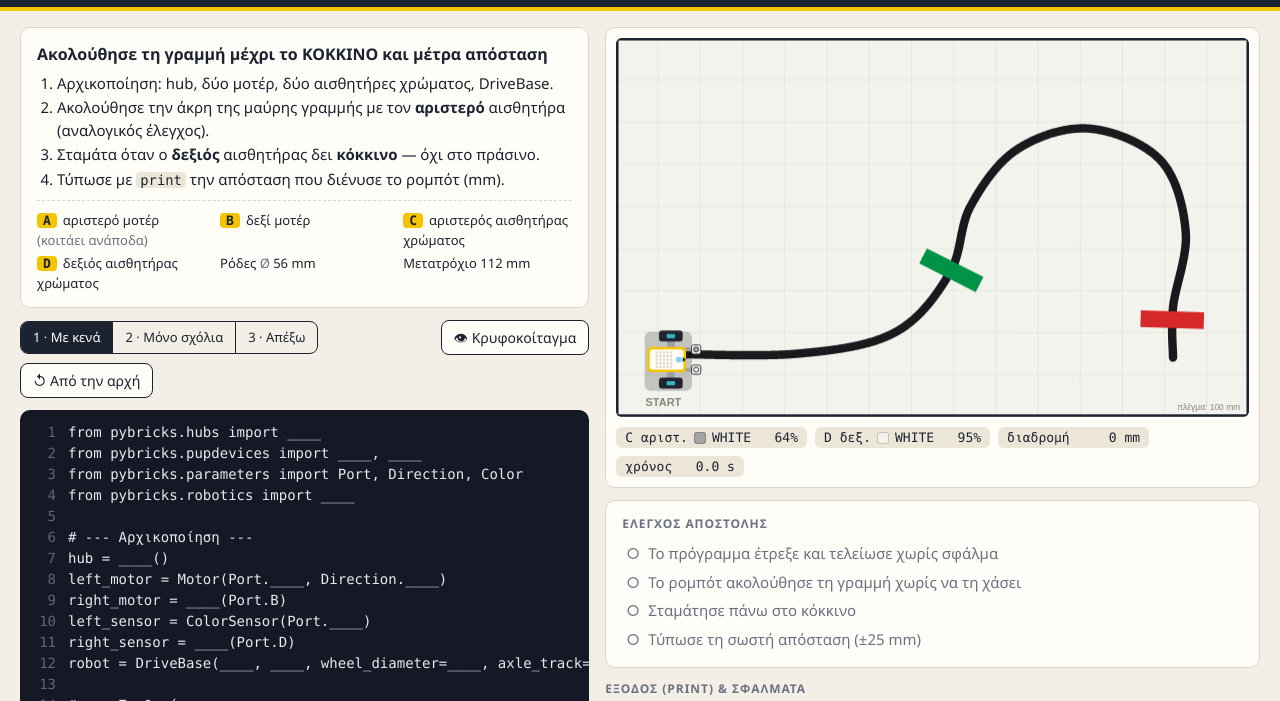
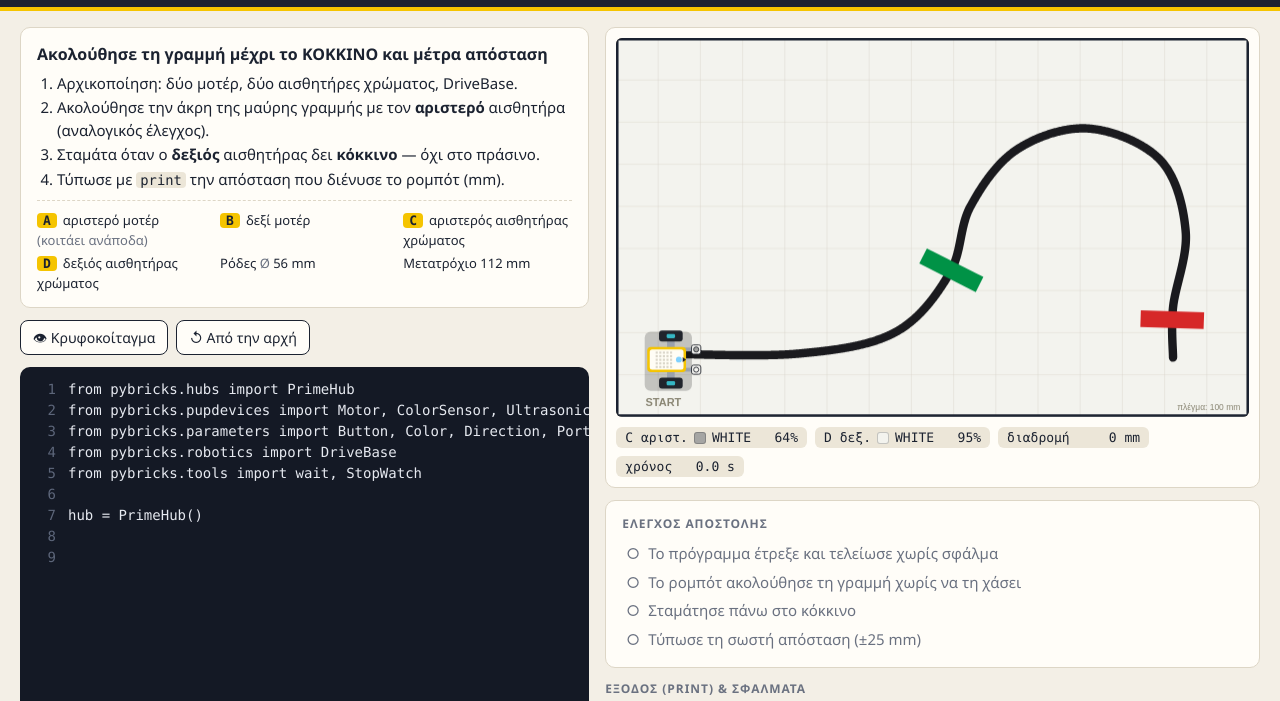
Before and after one commit to ROBOTONIO-Lab/pybricks-drill, a plain HTML site: page index.html in a window 1280 px wide. Shown: the part 39-740 px from the top of the page. Drawn offline with Linux system fonts and the light colour scheme.

Commit message:
Add files via upload

```diff
--- a/index.html
+++ b/index.html
@@ -96,12 +96,7 @@
       </div>
     </section>
     <div class="bar">
-      <div class="seg" role="group" aria-label="Επίπεδο">
-        <button data-level="gaps">1 · Με κενά</button>
-        <button data-level="outline">2 · Μόνο σχόλια</button>
-        <button data-level="blank">3 · Απέξω</button>
-      </div>
-      <span class="spacer"></span>
+      <button class="btn" id="btn-solution" hidden>⇩ Φόρτωσε λύση</button>
       <button class="btn" id="btn-peek" title="Δείχνει τη λύση για 8 δευτερόλεπτα">👁 Κρυφοκοίταγμα</button>
       <button class="btn" id="btn-clear" title="Σβήνει τον κώδικα και ξαναρχίζει το χρονόμετρο">↺ Από την αρχή</button>
     </div>
--- a/js/app.js
+++ b/js/app.js
@@ -7,14 +7,14 @@
   const PEEK_SECONDS = 8;
 
   let sim = new P.Sim(task), rt = null, running = false;
-  let level = "gaps", peeks = 0, runs = 0, typingStart = null, typingStop = null, solved = false;
+  let level = "start", peeks = 0, runs = 0, typingStart = null, typingStop = null, solved = false;
 
   const store = {
     get(k) { try { return localStorage.getItem("pbdrill:" + k); } catch (e) { return null; } },
     set(k, v) { try { localStorage.setItem("pbdrill:" + k, v); } catch (e) { /* ιδιωτική περιήγηση */ } }
   };
   const codeKey = () => task.id + ":" + level;
-  const template = () => level === "gaps" ? task.gaps : level === "outline" ? task.outline : "";
+  const template = () => task.starter;
 
   // ───────── Κείμενα αποστολής ─────────
   $("task-title").textContent = task.title;
@@ -34,7 +34,12 @@
     if (solved) { solved = false; typingStop = null; }
     errLine = 0; refreshGutter(); store.set(codeKey(), ta.value);
   });
-  ta.addEventListener("paste", e => { e.preventDefault(); toast("Χωρίς επικόλληση — γράψ' το απέξω 🙂"); });
+  // Λειτουργία καθηγητή: ?teacher=1 στη διεύθυνση ή Ctrl+Shift+L — επιτρέπει επικόλληση, δείχνει «Φόρτωσε λύση»
+  let teacher = new URLSearchParams(location.search).has("teacher");
+  function setTeacher(on) { teacher = on; $("btn-solution").hidden = !on; if (on) toast("Λειτουργία καθηγητή: επικόλληση ενεργή"); }
+  document.addEventListener("keydown", e => { if ((e.ctrlKey || e.metaKey) && e.shiftKey && e.key.toLowerCase() === "l") { e.preventDefault(); setTeacher(!teacher); } });
+  $("btn-solution").addEventListener("click", () => { if (!running) { ta.value = task.solution; ta.dispatchEvent(new Event("input")); } });
+  ta.addEventListener("paste", e => { if (teacher) return; e.preventDefault(); toast("Χωρίς επικόλληση — γράψ' το απέξω 🙂"); });
   ta.addEventListener("drop", e => e.preventDefault());
   ta.addEventListener("keydown", e => {
     const s = ta.selectionStart, en = ta.selectionEnd, v = ta.value;
@@ -144,8 +149,7 @@
     renderChecks(checks);
     if (checks.every(c => c.ok)) {
       solved = true; if (typingStart !== null) typingStop = Date.now();
-      const lv = { gaps: "Με κενά", outline: "Μόνο σχόλια", blank: "Απέξω" }[level];
-      $("banner").textContent = "Πέτυχες! Επίπεδο «" + lv + "» · χρόνος " + mmss(typedMs()) + " · κρυφοκοιτάγματα " + peeks + " · εκτελέσεις " + runs;
+      $("banner").textContent = "Πέτυχες! Χρόνος " + mmss(typedMs()) + " · κρυφοκοιτάγματα " + peeks + " · εκτελέσεις " + runs;
       $("banner").classList.add("on");
     }
     running = false; rt = null; $("btn-run").disabled = false; $("btn-stop").disabled = true; renderStats();
@@ -229,8 +233,8 @@
   window.addEventListener("resize", fit);
 
   // ───────── Εκκίνηση ─────────
-  const savedLevel = store.get("level");
-  fit(); loadLevel(["gaps", "outline", "blank"].includes(savedLevel) ? savedLevel : "gaps", false);
+  setTeacher(teacher);
+  fit(); loadLevel("start", false);
   requestAnimationFrame(frame);
   window.__drill = { sim, task, setCode(v) { ta.value = v; ta.dispatchEvent(new Event("input")); } };   // για δοκιμές
 })();
--- a/js/sim.js
+++ b/js/sim.js
@@ -267,6 +267,14 @@ class Button:
     RIGHT = "RIGHT"
     CENTER = "CENTER"
     BLUETOOTH = "BLUETOOTH"
+
+class Side:
+    TOP = "TOP"
+    BOTTOM = "BOTTOM"
+    FRONT = "FRONT"
+    BACK = "BACK"
+    LEFT = "LEFT"
+    RIGHT = "RIGHT"
 
 class Axis:
     X = "X"
@@ -623,7 +631,7 @@ InventorHub = PrimeHub
     id: "line-until-red",
     title: "Ακολούθησε τη γραμμή μέχρι το ΚΟΚΚΙΝΟ και μέτρα απόσταση",
     steps: [
-      "Αρχικοποίηση: hub, δύο μοτέρ, δύο αισθητήρες χρώματος, DriveBase.",
+      "Αρχικοποίηση: δύο μοτέρ, δύο αισθητήρες χρώματος, DriveBase.",
       "Ακολούθησε την άκρη της μαύρης γραμμής με τον <b>αριστερό</b> αισθητήρα (αναλογικός έλεγχος).",
       "Σταμάτα όταν ο <b>δεξιός</b> αισθητήρας δει <b>κόκκινο</b> — όχι στο πράσινο.",
       "Τύπωσε με <code>print</code> την απόσταση που διένυσε το ρομπότ (mm)."
@@ -635,13 +643,25 @@ InventorHub = PrimeHub
       marks: [{ s: 760, color: "GREEN", length: 40, width: 150 }, { s: -90, color: "RED", length: 40, width: 150 }]
     },
     start: { x: 130, y: 764, heading: 0 },
+    // Αρχικό περιεχόμενο του editor: το πρότυπο νέου αρχείου του Pybricks Code για SPIKE Prime
+    starter: `from pybricks.hubs import PrimeHub
+from pybricks.pupdevices import Motor, ColorSensor, UltrasonicSensor, ForceSensor
+from pybricks.parameters import Button, Color, Direction, Port, Side, Stop
+from pybricks.robotics import DriveBase
+from pybricks.tools import wait, StopWatch
+
+hub = PrimeHub()
+
+`,
     solution: `from pybricks.hubs import PrimeHub
-from pybricks.pupdevices import Motor, ColorSensor
-from pybricks.parameters import Port, Direction, Color
+from pybricks.pupdevices import Motor, ColorSensor, UltrasonicSensor, ForceSensor
+from pybricks.parameters import Button, Color, Direction, Port, Side, Stop
 from pybricks.robotics import DriveBase
+from pybricks.tools import wait, StopWatch
+
+hub = PrimeHub()
 
 # --- Αρχικοποίηση ---
-hub = PrimeHub()
 left_motor = Motor(Port.A, Direction.COUNTERCLOCKWISE)
 right_motor = Motor(Port.B)
 left_sensor = ColorSensor(Port.C)
@@ -665,51 +685,6 @@ robot.stop()
 # --- Απόσταση που διανύθηκε ---
 print(robot.distance())
 `,
-    gaps: `from pybricks.hubs import ____
-from pybricks.pupdevices import ____, ____
-from pybricks.parameters import Port, Direction, Color
-from pybricks.robotics import ____
-
-# --- Αρχικοποίηση ---
-hub = ____()
-left_motor = Motor(Port.____, Direction.____)
-right_motor = ____(Port.B)
-left_sensor = ColorSensor(Port.____)
-right_sensor = ____(Port.D)
-robot = DriveBase(____, ____, wheel_diameter=____, axle_track=____)
-
-# --- Σταθερές ---
-TARGET = ____
-KP = 1.5
-SPEED = 150
-
-# --- Ακολουθία άκρης γραμμής μέχρι το κόκκινο ---
-robot.____()
-while True:
-    error = left_sensor.____() - TARGET
-    robot.drive(____, ____ * error)
-    if right_sensor.____() == Color.____:
-        ____
-robot.____()
-
-# --- Απόσταση που διανύθηκε ---
-print(robot.____())
-`,
-    outline: `# --- Εισαγωγές (imports) ---
-
-
-# --- Αρχικοποίηση ---
-
-
-# --- Σταθερές ---
-
-
-# --- Ακολουθία άκρης γραμμής μέχρι το κόκκινο ---
-
-
-# --- Απόσταση που διανύθηκε ---
-
-`,
     evaluate(sim, run) {
       const red = sim.mat.marks.find(m => m.color === "RED");
       const onRed = ["C", "D"].some(p => sim.read(p).name === "RED");
```
Also changed, not shown: 1 other file.
